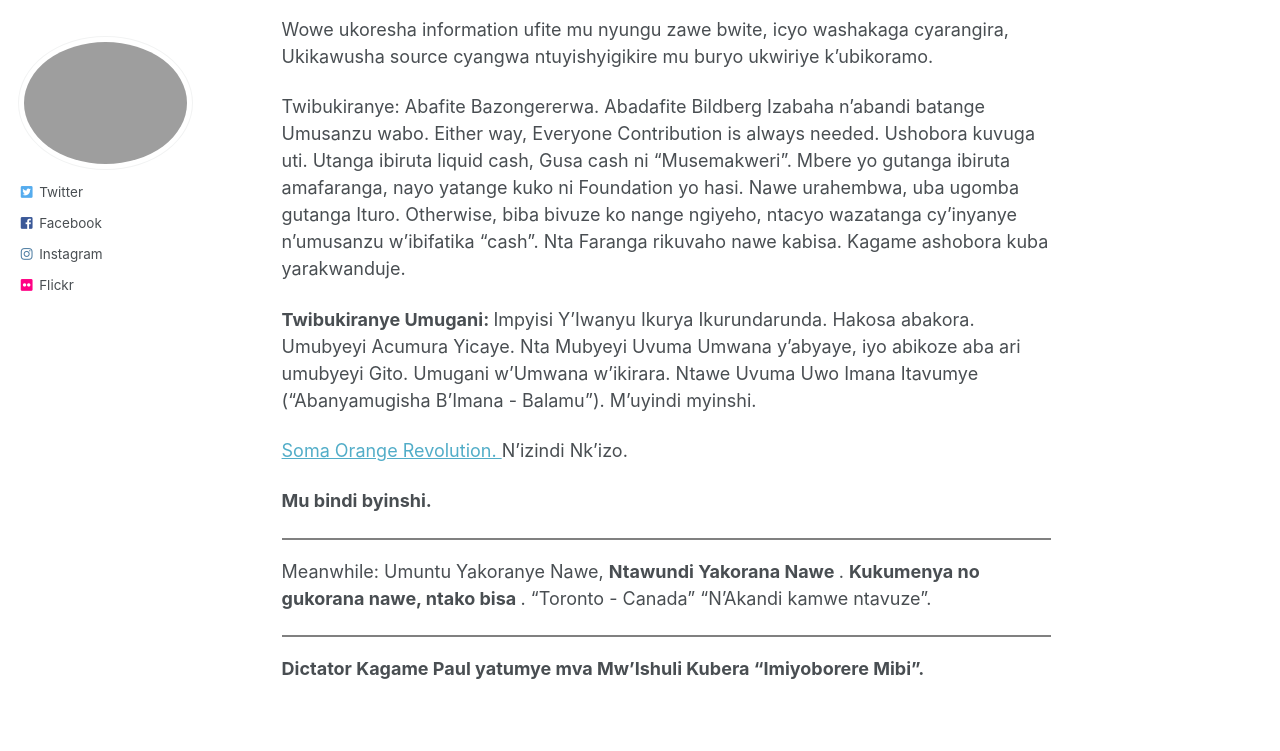
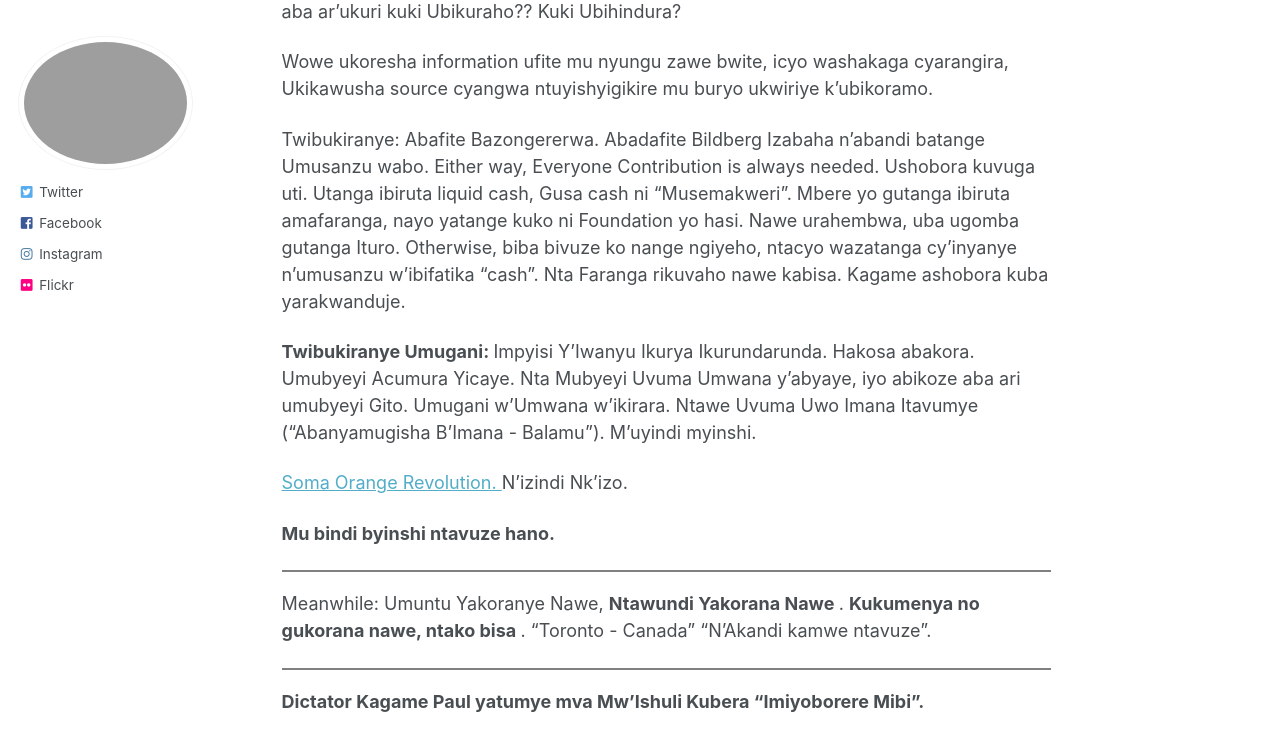
Before and after one commit to phdcsseiden/phdcsseiden.github.io, a Jekyll site: the page built from _pages/Gitwaza.md, in a window 1280 px wide and 900 px high, scrolled down 1456 px. Shown: the top 751 px of the window. Built offline with Jekyll 4.4.1, drawn with Linux system fonts in a browser that asks for light colours.

Commit message:
Update Gitwaza.md

```diff
--- a/_pages/Gitwaza.md
+++ b/_pages/Gitwaza.md
@@ -55,7 +55,7 @@
 <a href=" https://en.wikipedia.org/wiki/Orange_Revolution "> Soma Orange Revolution.  </a> N'izindi Nk'izo.
 
 
-<b> Mu bindi byinshi. </b>
+<b> Mu bindi byinshi ntavuze hano. </b>
 
 
 <hr style="height:2px;border-width:0;color:gray;background-color:gray">
```
Also changed, not shown: other parts of _pages/Gitwaza.md (+1 -1 lines).
